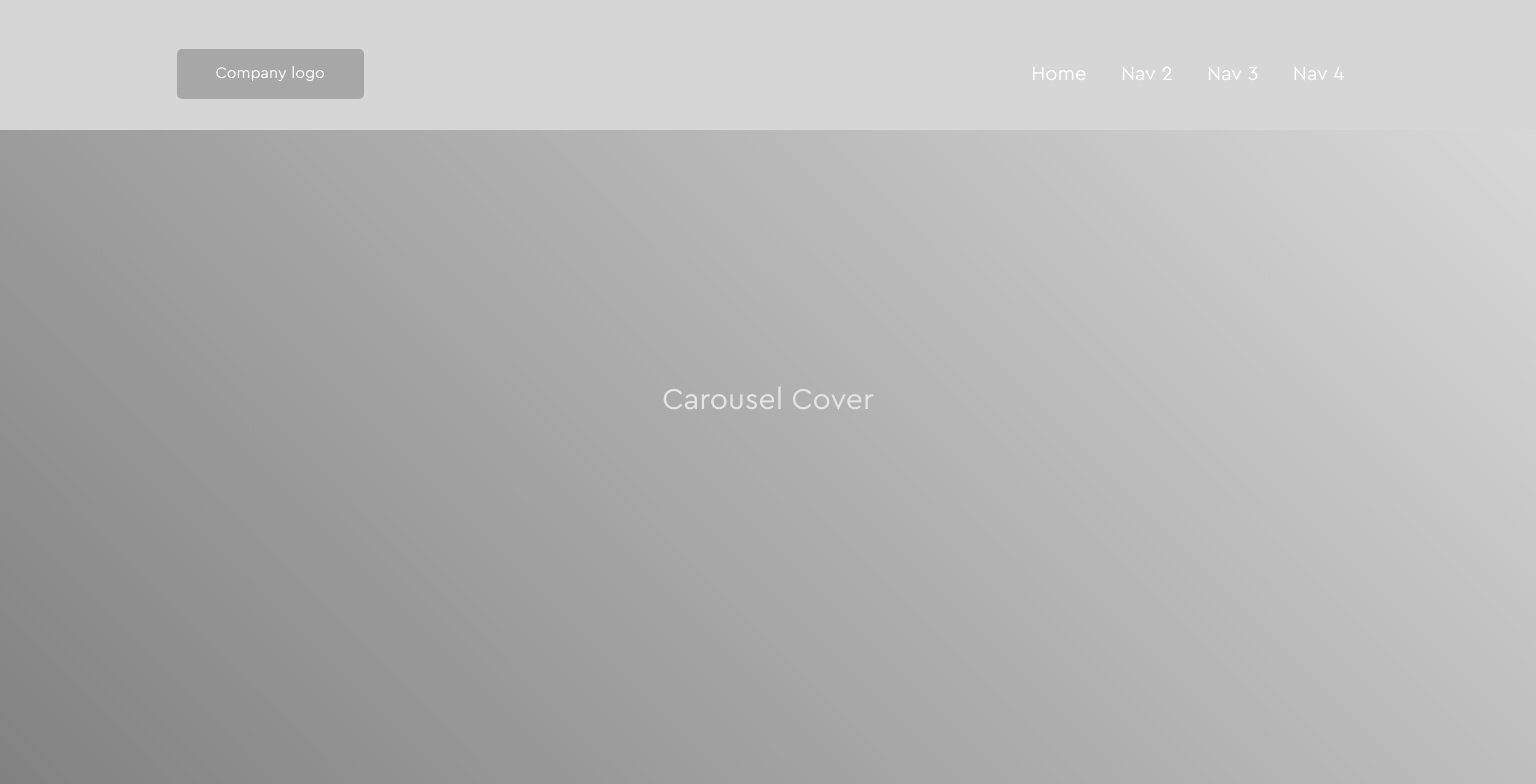
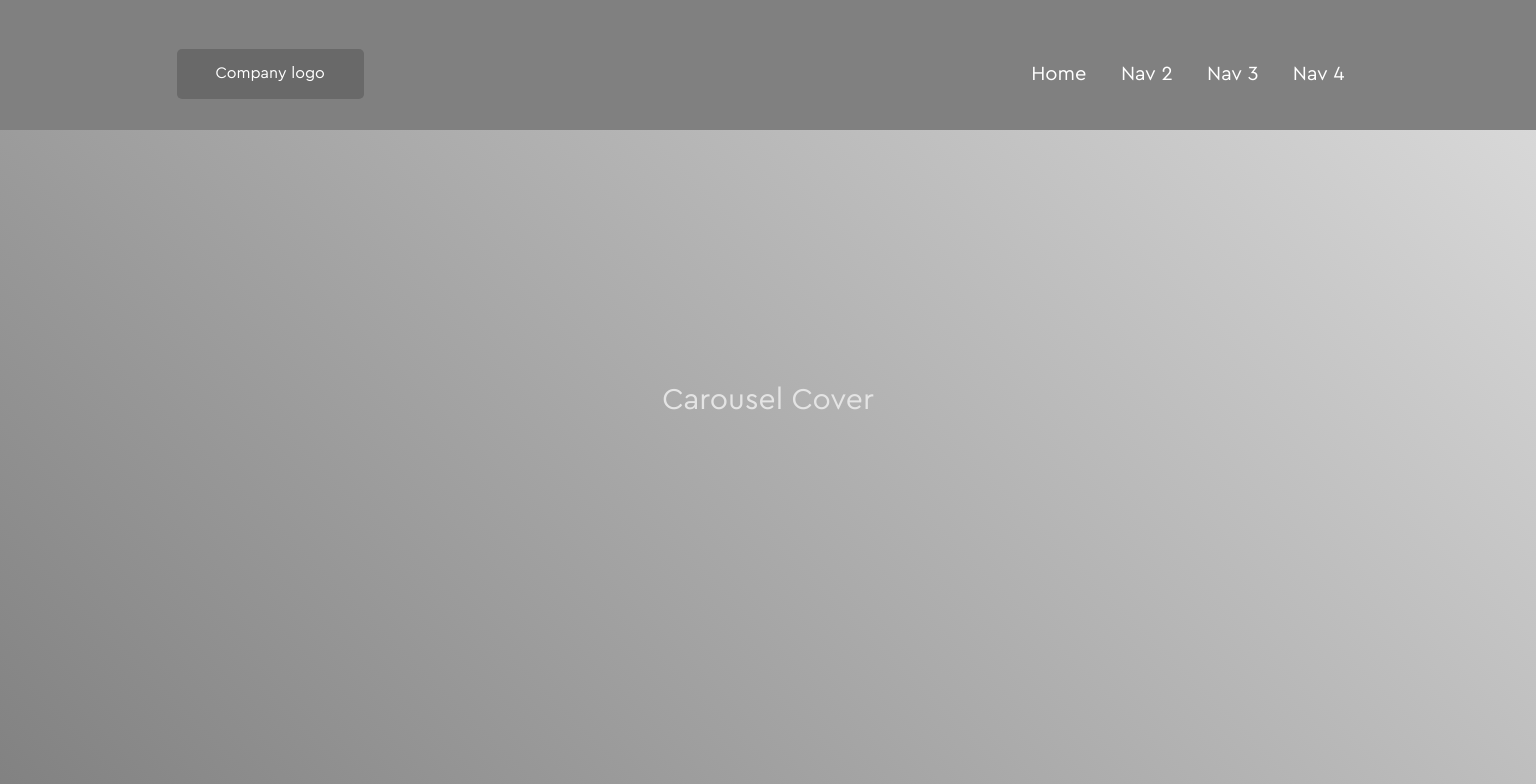
Before and after one commit to kenny6012/Black_2.0, a plain HTML site: page index.html in a window 1536 px wide. Shown: the top 784 px of the page. Drawn offline with Linux system fonts and the light colour scheme.

Commit message:
Update style.css

```diff
--- a/style.css
+++ b/style.css
@@ -46,7 +46,7 @@ h1, h2, h3, h4, h5, h6 {
         z-index: 1;
         position: fixed;
         top: 0;
-        background: #d6d6d6;
+        background: #808080;
     }
     .navbar {
         width: 80%;
```
